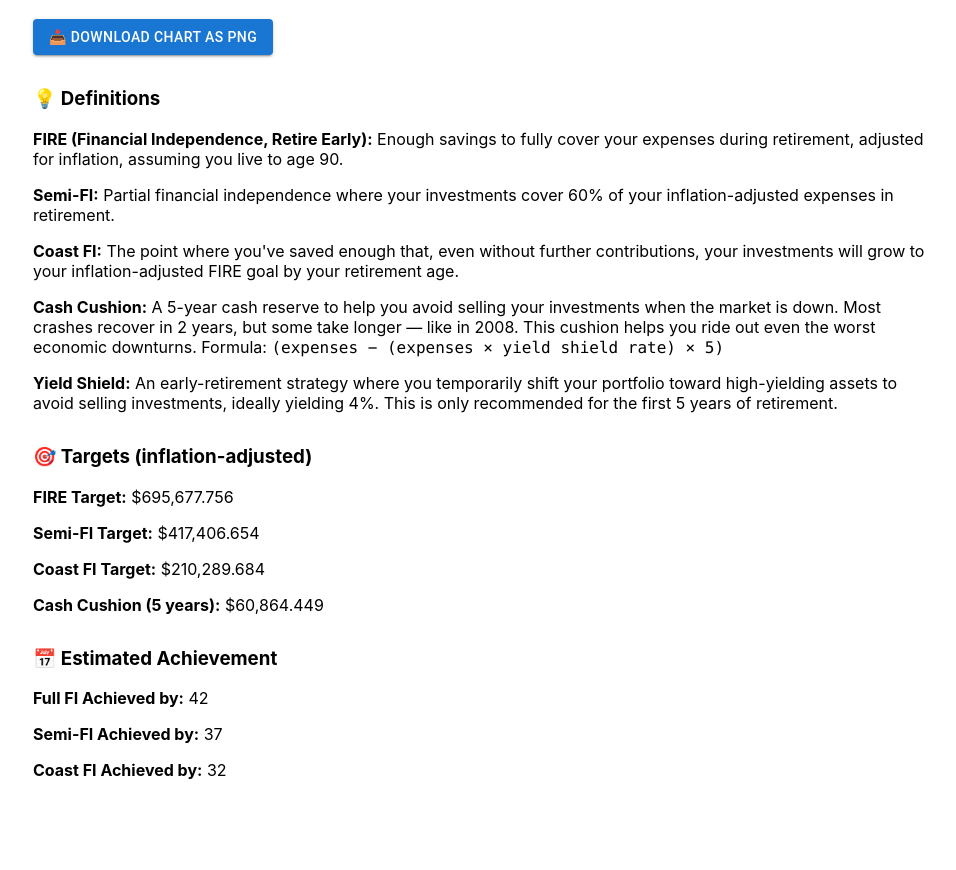
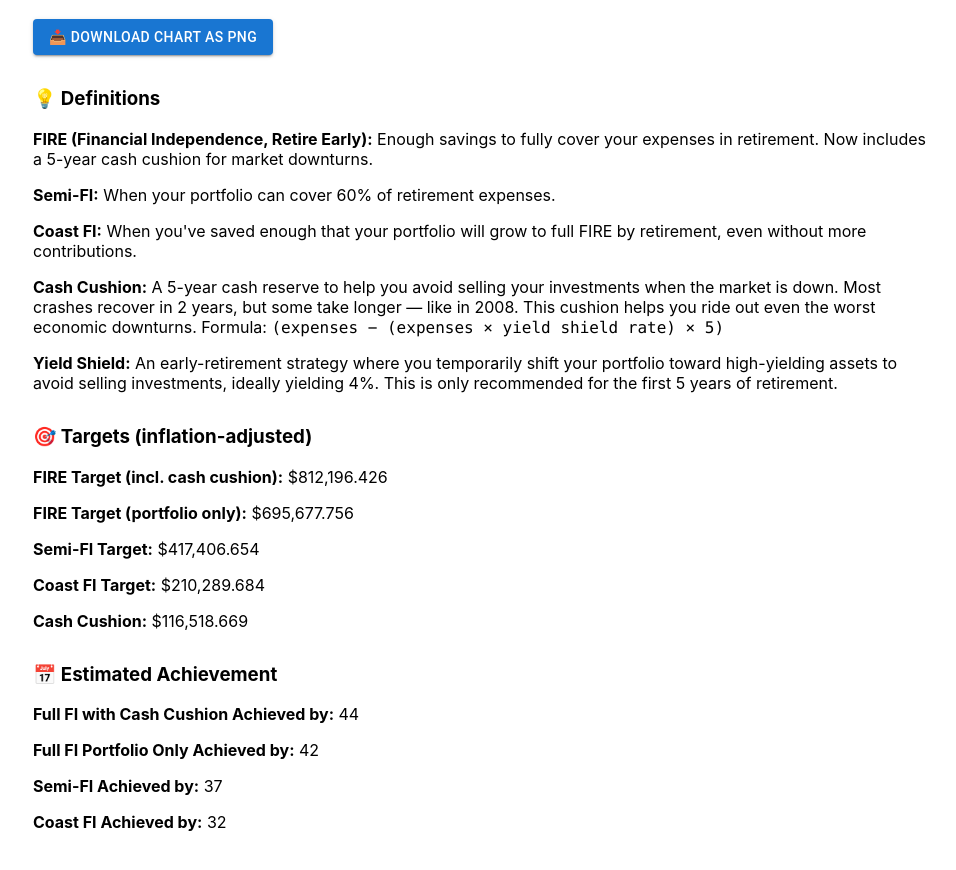
Before and after one commit to davidantao/fi-planner, a React (Create React App) app: page / in a window 1280 px wide. Shown: the part 1200-2070 px from the top of the page, without its empty margins (157-1113 px from the left). Before the commit the page ends 2028 px from the top, so only its background shows below. Built offline with nearby package versions, Linux system fonts and the light colour scheme.

Commit message:
text update

```diff
--- a/src/App.js
+++ b/src/App.js
@@ -1,4 +1,3 @@
-// App.js
 import React, { useState } from 'react';
 import {
   LineChart,
@@ -30,13 +29,14 @@ function calculateGrowth({
 
   const FIRE_HORIZON = 90 - retirementAge;
   const annualContribution = income * (savingsRate / 100);
+  const yieldShieldRate = 0.04;
 
-  const fireTarget = expenses * ((1 - Math.pow(1 + realCAGR, -FIRE_HORIZON)) / realCAGR);
+  const fireTargetBase = expenses * ((1 - Math.pow(1 + realCAGR, -FIRE_HORIZON)) / realCAGR);
   const semiFiTarget = 0.6 * expenses * ((1 - Math.pow(1 + realCAGR, -FIRE_HORIZON)) / realCAGR);
-  const coastTarget = fireTarget / Math.pow(1 + realCAGR, retirementAge - age);
+  const coastTarget = fireTargetBase / Math.pow(1 + realCAGR, retirementAge - age);
 
-  const yieldShieldRate = 0.04; // 4% assumed yield
-  const cashCushionTarget = (expenses - (fireTarget * yieldShieldRate)) * 5;
+  const cashCushionTarget = (expenses - (semiFiTarget * yieldShieldRate)) * 5;
+  const fireTarget = fireTargetBase + cashCushionTarget;
 
   let year = 0;
   let fireBalance = currentSavings;
@@ -75,6 +75,7 @@ function calculateGrowth({
     } else {
       coastFiBalance = coastFiBalance * (1 + realCAGR);
     }
+
     year++;
   }
 
@@ -89,8 +90,8 @@ function calculateGrowth({
     semiFiTarget,
     coastTarget,
     coastYear: coastAchieved !== false ? age + coastAchieved : null,
-    yieldShieldRate,
-    cashCushionTarget
+    cashCushionTarget,
+    fireTargetBase
   };
 }
 
@@ -115,6 +116,7 @@ function App() {
     semiFiData,
     coastFiData,
     fireTarget,
+    fireTargetBase,
     semiFiTarget,
     coastTarget,
     coastYear,
@@ -196,20 +198,27 @@ function App() {
 
       <div style={{ marginTop: '2rem' }}>
         <h3>💡 Definitions</h3>
-        <p><strong>FIRE (Financial Independence, Retire Early):</strong> Enough savings to fully cover your expenses during retirement, adjusted for inflation, assuming you live to age 90.</p>
-        <p><strong>Semi-FI:</strong> Partial financial independence where your investments cover 60% of your inflation-adjusted expenses in retirement.</p>
-        <p><strong>Coast FI:</strong> The point where you've saved enough that, even without further contributions, your investments will grow to your inflation-adjusted FIRE goal by your retirement age.</p>
+        <p><strong>FIRE (Financial Independence, Retire Early):</strong> Enough savings to fully cover your expenses in retirement. Now includes a 5-year cash cushion for market downturns.</p>
+        <p><strong>Semi-FI:</strong> When your portfolio can cover 60% of retirement expenses.</p>
+        <p><strong>Coast FI:</strong> When you've saved enough that your portfolio will grow to full FIRE by retirement, even without more contributions.</p>
         <p><strong>Cash Cushion:</strong> A 5-year cash reserve to help you avoid selling your investments when the market is down. Most crashes recover in 2 years, but some take longer — like in 2008. This cushion helps you ride out even the worst economic downturns. Formula: <code>(expenses − (expenses × yield shield rate) × 5)</code></p>
         <p><strong>Yield Shield:</strong> An early-retirement strategy where you temporarily shift your portfolio toward high-yielding assets to avoid selling investments, ideally yielding 4%. This is only recommended for the first 5 years of retirement.</p>
 
         <h3 style={{ marginTop: '2rem' }}>🎯 Targets (inflation-adjusted)</h3>
-        <p><strong>FIRE Target:</strong> ${fireTarget.toLocaleString()}</p>
+        <p><strong>FIRE Target (incl. cash cushion):</strong> ${fireTarget.toLocaleString()}</p>
+        <p><strong>FIRE Target (portfolio only):</strong> ${fireTargetBase.toLocaleString()}</p>
         <p><strong>Semi-FI Target:</strong> ${semiFiTarget.toLocaleString()}</p>
         <p><strong>Coast FI Target:</strong> ${coastTarget.toLocaleString()}</p>
-        <p><strong>Cash Cushion (5 years):</strong> ${cashCushionTarget.toLocaleString()}</p>
+        <p><strong>Cash Cushion:</strong> ${cashCushionTarget.toLocaleString()}</p>
 
         <h3 style={{ marginTop: '2rem' }}>📅 Estimated Achievement</h3>
-        <p><strong>Full FI Achieved by:</strong> {fireData.finishedAt !== undefined ? inputs.age + fireData.finishedAt : 'Not within projection window'}</p>
+        <p><strong>Full FI with Cash Cushion Achieved by:</strong> {fireData.finishedAt !== undefined ? inputs.age + fireData.finishedAt : 'Not within projection window'}</p>
+        <p><strong>Full FI Portfolio Only Achieved by:</strong> {
+    (() => {
+      const baseOnlyYear = fireData.find(d => d.balance >= fireTargetBase)?.year;
+      return baseOnlyYear ? baseOnlyYear : 'Not within projection window';
+    })()
+  }</p>
         <p><strong>Semi-FI Achieved by:</strong> {semiFiData.finishedAt !== undefined ? inputs.age + semiFiData.finishedAt : 'Not within projection window'}</p>
         <p><strong>Coast FI Achieved by:</strong> {coastYear !== null ? coastYear : 'Not within projection window'}</p>
       </div>
```
